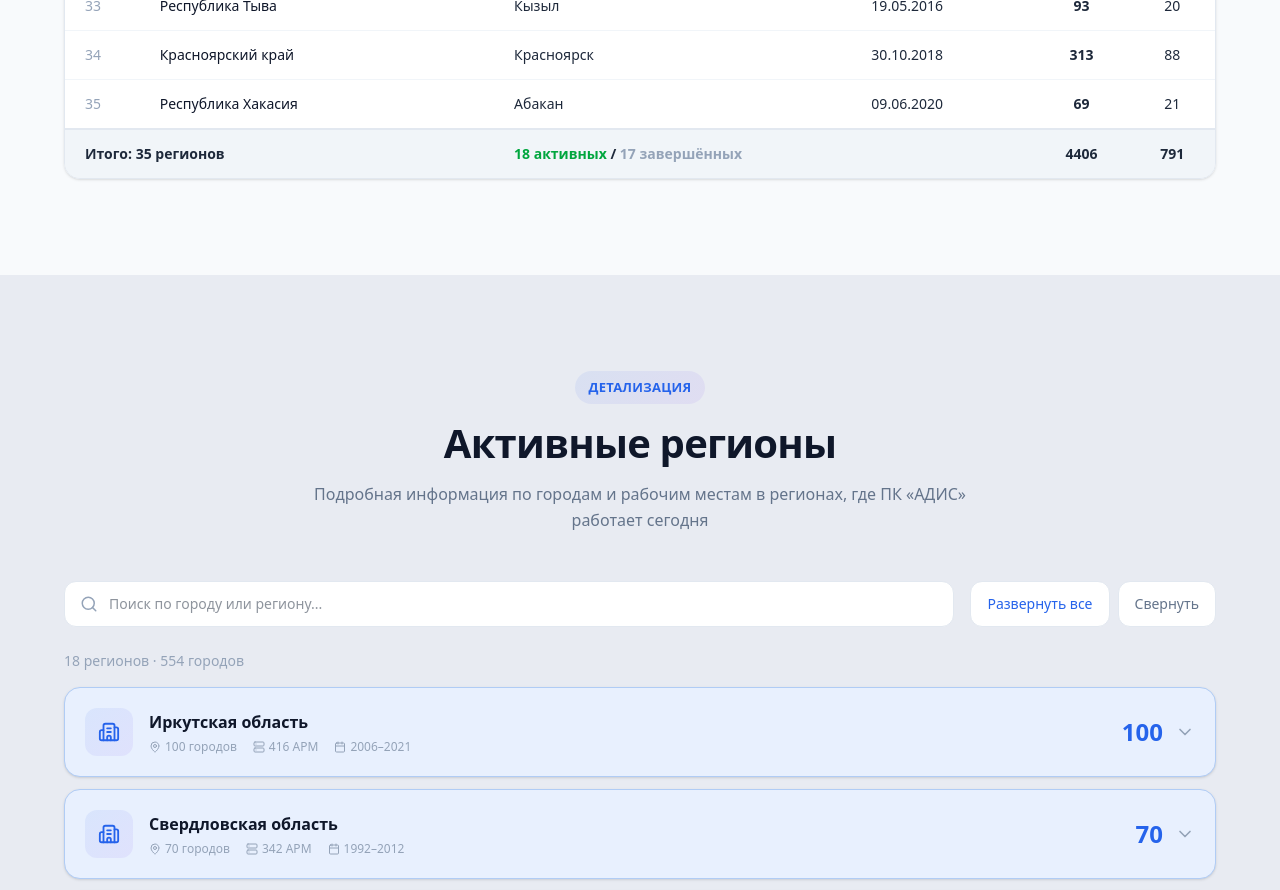
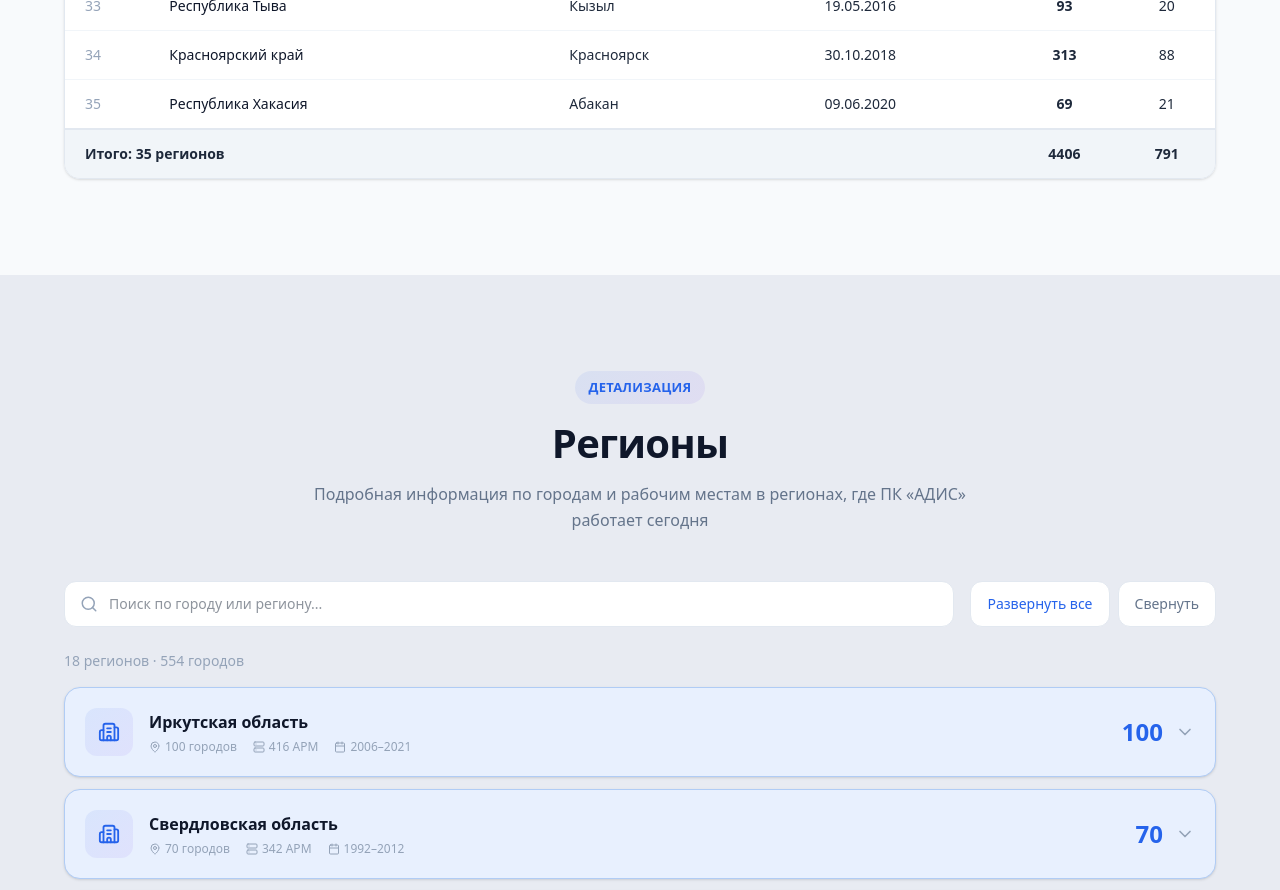
Before and after one commit to Bulka84/adis, a Next.js app: page /clients in a window 1280 px wide. Shown: the part 2720-3610 px from the top of the page. Built offline with nearby package versions, Linux system fonts and the light colour scheme.

Commit message:
Remove 'Активные' from heading and totals row on implementations page
Co-Authored-By: Claude Sonnet 4.6 <noreply@anthropic.com>

```diff
--- a/src/app/clients/page.tsx
+++ b/src/app/clients/page.tsx
@@ -100,9 +100,7 @@ export default function ClientsPage() {
               <tfoot>
                 <tr className="bg-gray-100 font-semibold border-t-2 border-gray-200">
                   <td className="px-5 py-3.5" colSpan={2}>Итого: {regions.length} регионов</td>
-                  <td className="px-5 py-3.5">
-                    <span className="text-green-600">{activeRegions.length} активных</span> / <span className="text-gray-400">{inactiveRegions.length} завершённых</span>
-                  </td>
+                  <td className="px-5 py-3.5"></td>
                   <td className="px-5 py-3.5"></td>
                   <td className="px-5 py-3.5 text-center">{regions.reduce((s, r) => s + r.totalArm, 0)}</td>
                   <td className="px-5 py-3.5 text-center">{regions.reduce((s, r) => s + r.totalSubstations, 0)}</td>
@@ -118,7 +116,7 @@ export default function ClientsPage() {
         <div className="text-center mb-12">
           <span className="section-tag mb-4">Детализация</span>
           <h2 className="text-[clamp(28px,3.5vw,40px)] font-extrabold text-gray-900 leading-[1.15] tracking-[-0.02em] mb-4">
-            Активные регионы
+            Регионы
           </h2>
           <p className="text-gray-500 max-w-2xl mx-auto">
             Подробная информация по городам и рабочим местам в регионах, где ПК &laquo;АДИС&raquo; работает сегодня
```
